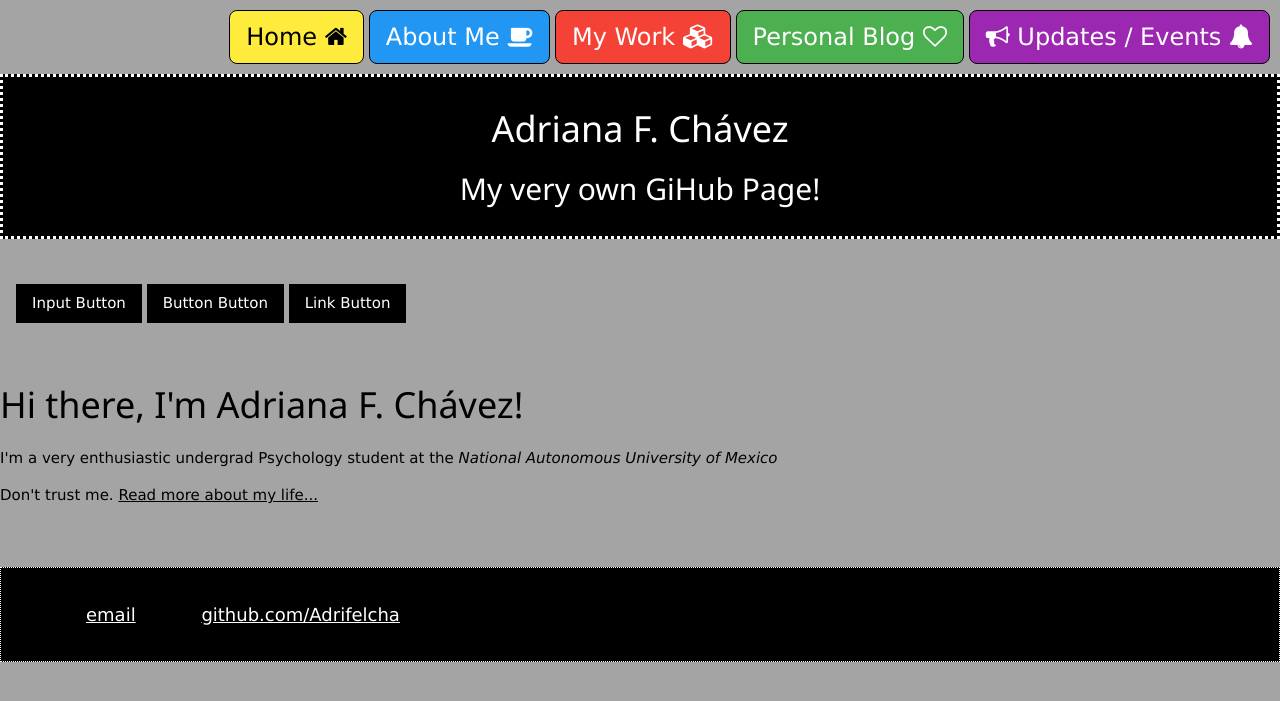
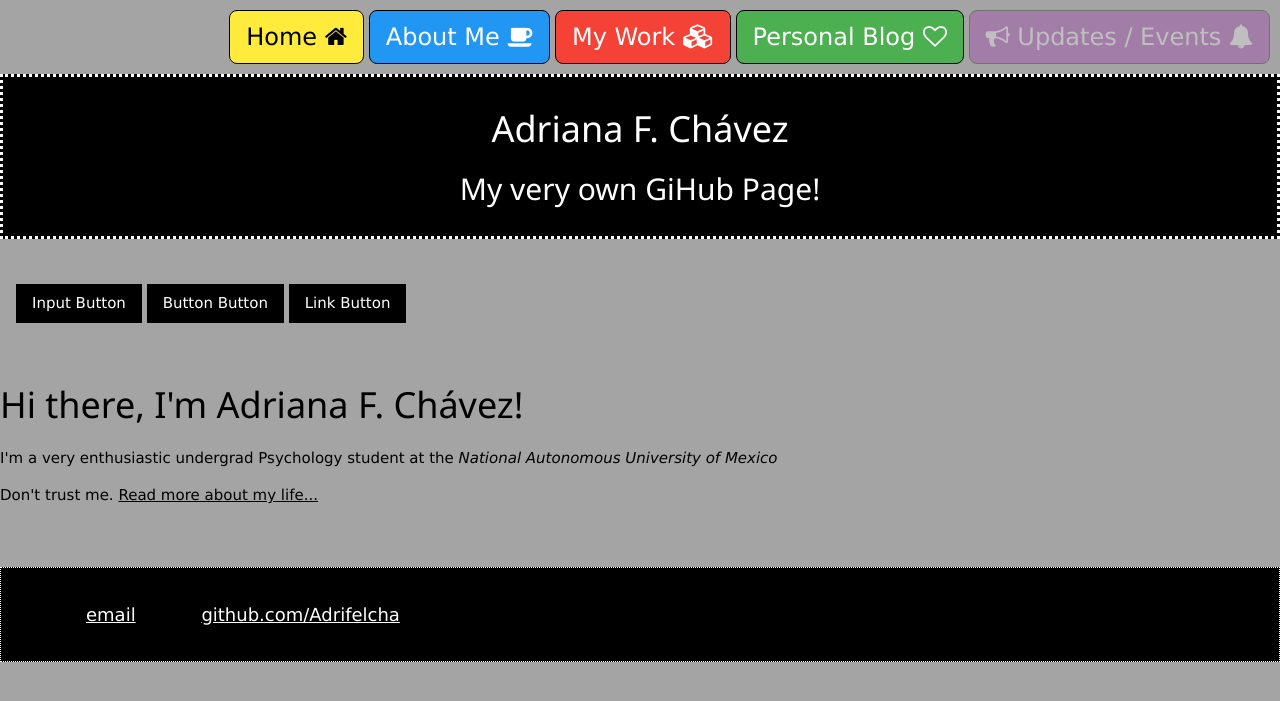
Before and after one commit to Adrifelcha/Adrifelcha-github.io, a Jekyll site: the page built from index.html, in a window 1280 px wide. Shown: the top 701 px of the page. Built offline with Jekyll 4.4.1, drawn with Linux system fonts in a browser that asks for light colours.

Commit message:
Update default.html

```diff
--- a/_layouts/default.html
+++ b/_layouts/default.html
@@ -77,11 +77,11 @@
 		</head>
 		<body>
 			<nav>
-				<a href="#" class="w3-btn w3-yellow w3-button w3-border w3-border-black w3-xlarge w3-round-large w3-hover-dark-grey">Home <i class="fa fa-home" aria-hidden="true"></i></a>
+				<a href="https://adrifelcha.github.io" class="w3-btn w3-yellow w3-button w3-border w3-border-black w3-xlarge w3-round-large w3-hover-dark-grey">Home <i class="fa fa-home" aria-hidden="true"></i></a>
 				<a href="/about" class="w3-btn w3-blue w3-button w3-border w3-border-black w3-xlarge w3-round-large w3-hover-dark-grey"> About Me <i class="fa fa-coffee" aria-hidden="true"></i></a>
-				<a href="#" class="w3-btn w3-red w3-button w3-border w3-border-black w3-hover-dark-grey w3-xlarge w3-round-large"> My Work <i class="fa fa-cubes" aria-hidden="true"></i></a>
-			        <a href="#" class="w3-btn w3-border w3-border-black w3-green w3-button w3-xlarge w3-hover-dark-grey w3-round-large">Personal Blog <i class="fa fa-heart-o" aria-hidden="true"></i></a>
-				<a href="#" class="w3-btn w3-border w3-border-black w3-purple w3-button w3-xlarge w3-hover-dark-grey w3-round-large"><i class="fa fa-bullhorn" aria-hidden="true"></i> Updates / Events <i class="fa fa-bell" aria-hidden="true"></i></a>
+				<a href="/CV" class="w3-btn w3-red w3-button w3-border w3-border-black w3-hover-dark-grey w3-xlarge w3-round-large"> My Work <i class="fa fa-cubes" aria-hidden="true"></i></a>
+			        <a href="/blog" class="w3-btn w3-border w3-border-black w3-green w3-button w3-xlarge w3-hover-dark-grey w3-round-large">Personal Blog <i class="fa fa-heart-o" aria-hidden="true"></i></a>
+				<a href="#" class="w3-btn w3-border w3-disabled w3-border-black w3-purple w3-button w3-xlarge w3-hover-dark-grey w3-round-large"><i class="fa fa-bullhorn" aria-hidden="true"></i> Updates / Events <i class="fa fa-bell" aria-hidden="true"></i></a>
 
 			</nav>
 
```
